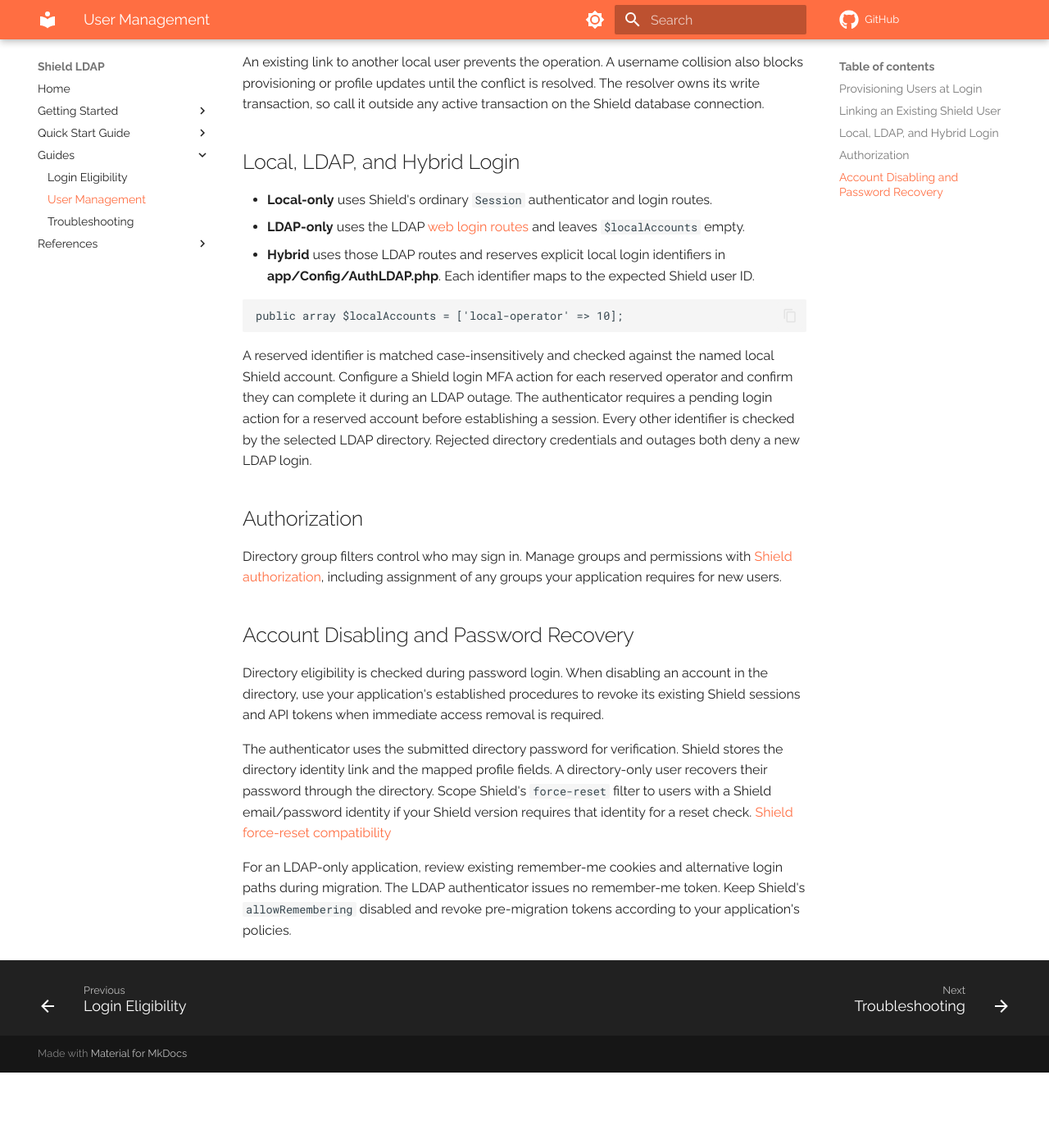
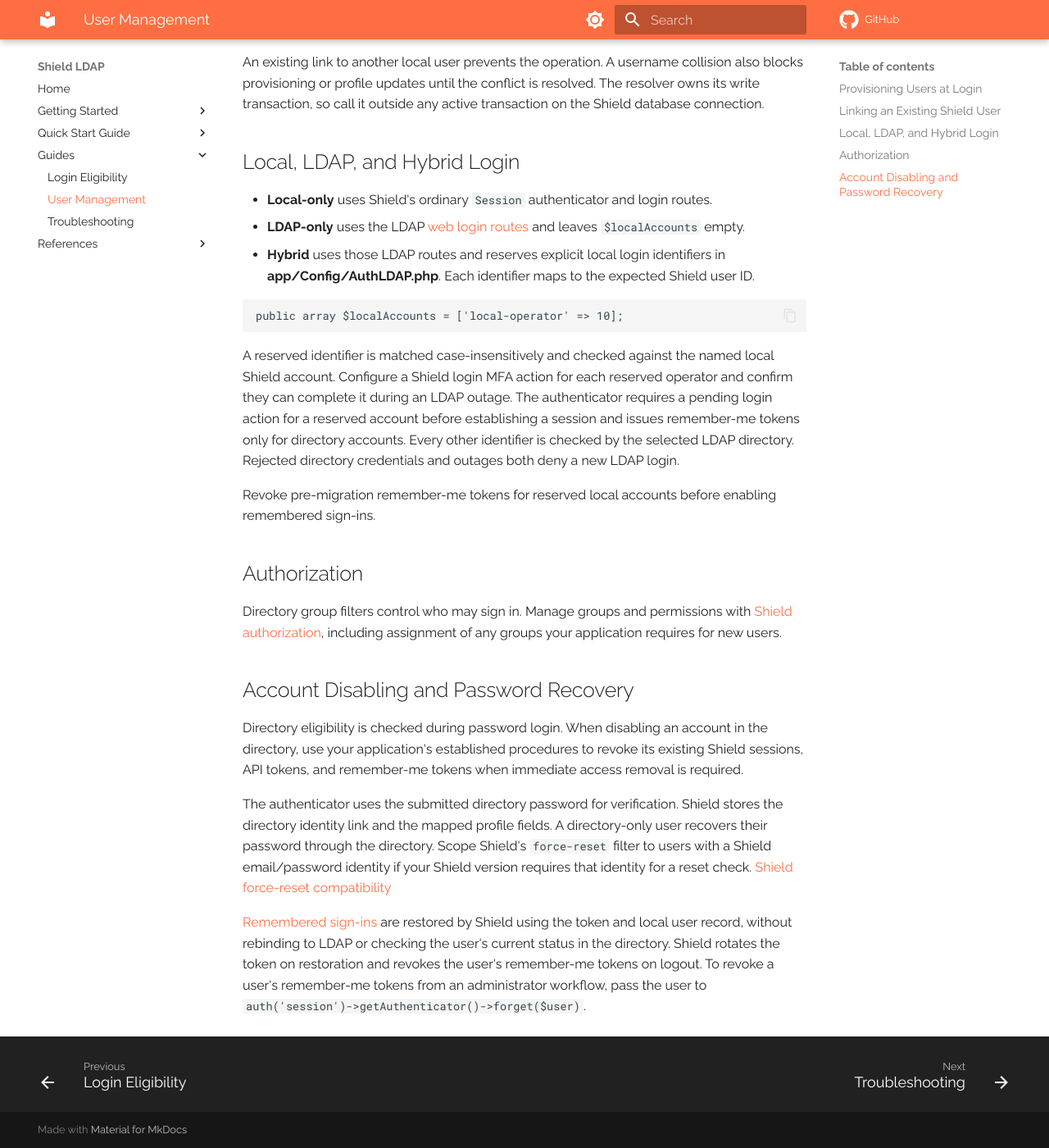
Before and after one commit to maniaba/shield-ldap, an MkDocs documentation site: the page built from docs/guides/user_management.md, in a window 1280 px wide and 1400 px high, scrolled down 1336 px. Shown: the whole window at 82% size. Built offline with MkDocs 1.6.1 and Material for MkDocs 9.7.7, drawn with Linux system fonts in a browser that asks for light colours; comment, search, counter and statistics services are not loaded; the version menu is left out; before the commit the page ends 2644 px from its top, so only the background shows below that.

Commit message:
feat: support Shield remember-me for LDAP sign-in (#8)
* feat: support Shield remember-me for LDAP sign-in

* refactor: clarify the pending remember-me user key

* refactor: use only the native remember-me flow

```diff
--- a/docs/guides/user_management.md
+++ b/docs/guides/user_management.md
@@ -85,9 +85,12 @@ A reserved identifier is matched case-insensitively and checked against the
 named local Shield account. Configure a Shield login MFA action for each
 reserved operator and confirm they can complete it during an LDAP outage.
 The authenticator requires a pending login action for a reserved account
-before establishing a session. Every other identifier is checked by the
-selected LDAP directory. Rejected directory credentials and outages both
-deny a new LDAP login.
+before establishing a session and issues remember-me tokens only for directory
+accounts. Every other identifier is checked by the selected LDAP directory.
+Rejected directory credentials and outages both deny a new LDAP login.
+
+Revoke pre-migration remember-me tokens for reserved local accounts before
+enabling remembered sign-ins.
 
 ## Authorization
 
@@ -99,8 +102,8 @@ including assignment of any groups your application requires for new users.
 
 Directory eligibility is checked during password login. When disabling an
 account in the directory, use your application's established procedures to
-revoke its existing Shield sessions and API tokens when immediate access
-removal is required.
+revoke its existing Shield sessions, API tokens, and remember-me tokens when
+immediate access removal is required.
 
 The authenticator uses the submitted directory password for verification.
 Shield stores the directory identity link and the mapped profile fields. A
@@ -109,7 +112,9 @@ Shield's `force-reset` filter to users with a Shield
 email/password identity if your Shield version requires that identity for a
 reset check. [Shield force-reset compatibility](https://github.com/codeigniter4/shield/pull/1411)
 
-For an LDAP-only application, review existing remember-me cookies and
-alternative login paths during migration. The LDAP authenticator issues no
-remember-me token. Keep Shield's `allowRemembering` disabled and revoke
-pre-migration tokens according to your application's policies.
+[Remembered sign-ins](../quick_start_guide/using_ldap_auth.md#remembered-sign-ins)
+are restored by Shield using the token and local user record, without rebinding
+to LDAP or checking the user's current status in the directory. Shield rotates
+the token on restoration and revokes the user's remember-me tokens on logout.
+To revoke a user's remember-me tokens from an administrator workflow, pass the
+user to `auth('session')->getAuthenticator()->forget($user)`.
```
Also changed, not shown: docs/quick_start_guide/using_ldap_auth.md (+23 -6 lines), 3 other files.
